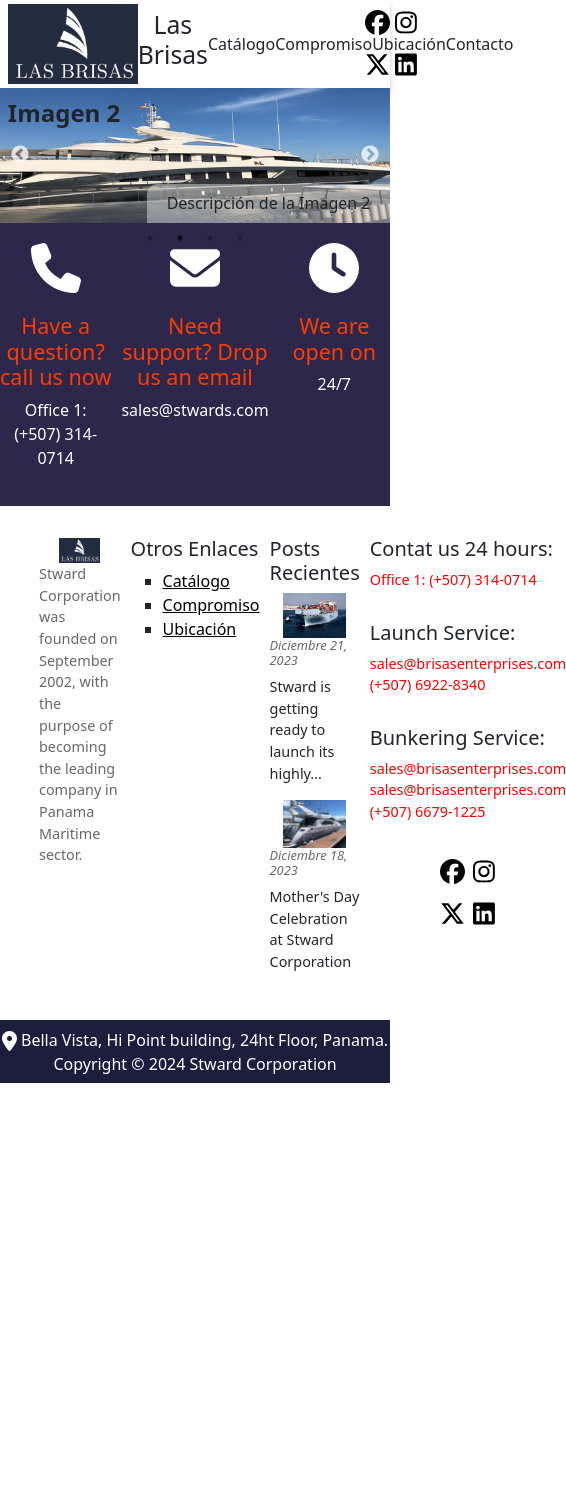
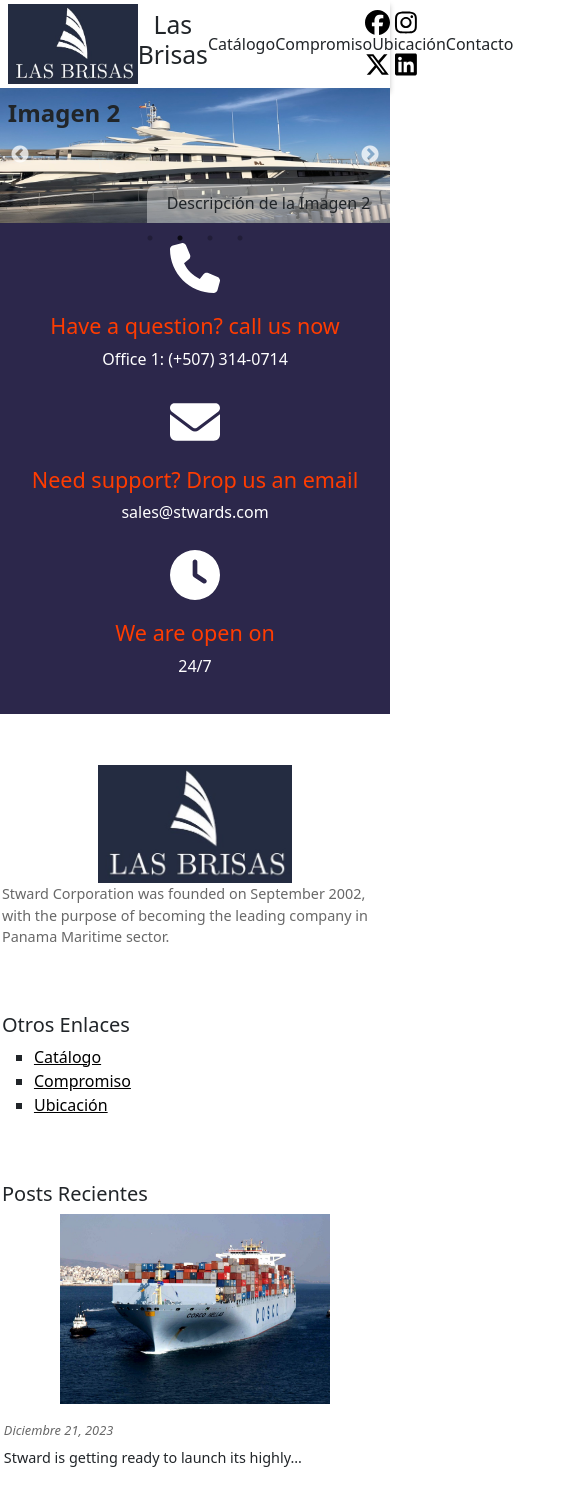
Before and after one commit to LuisCeballos24/bankering, a React (Vite) app in the folder web bunkering/bunkering/: page / in a window 390 px wide. Shown: the top 1502 px of the page, 566 px wide, since content can reach past the window. Before the commit the page ends 1083 px from the top, so only its background shows below. Built offline with nearby package versions, Linux system fonts and the light colour scheme.

Commit message:
Primera Parte Responsive

```diff
--- /dev/null
+++ b/web bunkering/bunkering/src/css/responsive.css
@@ -0,0 +1,22 @@
+
+
+@media (max-width: 650px) {
+    .infoSoporte {
+        grid-template-columns: repeat(auto-fill, minmax(100%, 1fr)); /* Una columna que ocupa el 100% del ancho */
+      }
+      footer {
+        grid-template-columns: repeat(auto-fill, minmax(100%, 1fr)); /* Una columna que ocupa el 100% del ancho */
+      }
+}
+@media (max-width: 900px) {
+    .infoSoporte {
+        grid-template-columns: repeat(auto-fill, minmax(49%, 2fr)); /* Una columna que ocupa el 100% del ancho */
+      }
+      footer {
+        width: 100%;
+        grid-template-columns: repeat(auto-fill, minmax(49%, 2fr)); /* Una columna que ocupa el 100% del ancho */
+      }
+      footer div{
+        padding: 5% 0.5%;
+      }
+  }
--- a/web bunkering/bunkering/src/main.jsx
+++ b/web bunkering/bunkering/src/main.jsx
@@ -2,6 +2,7 @@
 import ReactDOM from 'react-dom/client'
 import App from './App.jsx'
 import './css/style.css';
+import './css/responsive.css';
 import 'bootstrap/dist/css/bootstrap.min.css';
 import { BrowserRouter } from 'react-router-dom';
 
```
